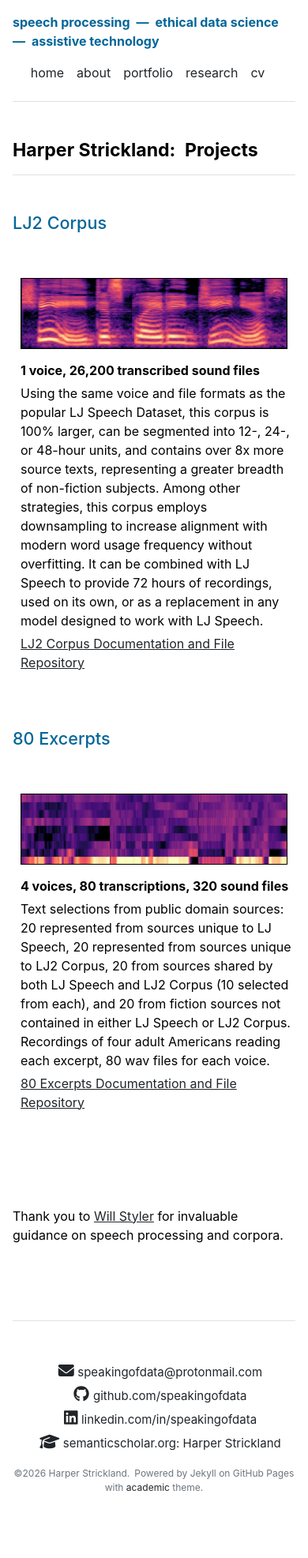
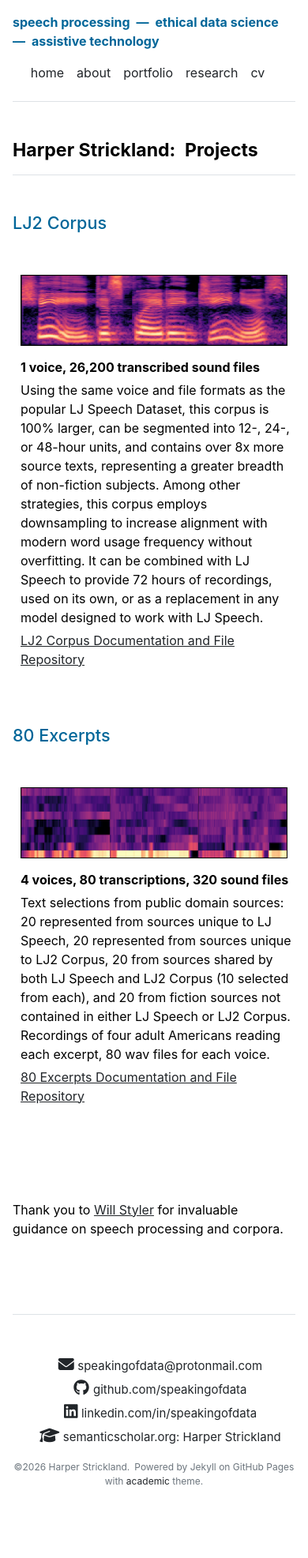
Before and after one commit to speakingofdata/speakingofdata.github.io, a Jekyll site: the page built from portfolio.md, in a window 390 px wide. Shown: the whole page at 79% size. Built offline with Jekyll 4.4.1, drawn with Linux system fonts in a browser that asks for light colours; nearby versions of some CDN libraries.

Commit message:
Update portfolio.html

```diff
--- a/_layouts/portfolio.html
+++ b/_layouts/portfolio.html
@@ -1,6 +1,18 @@
 ---
 layout: default
 ---
+<style>
+  .section-title {
+    color: #006699;
+    margin-bottom: 1rem; /* default spacing on wide screens */
+  }
+
+  @media (max-width: 767.98px) {
+    .section-title {
+      margin-bottom: 4px;
+    }
+  }
+</style>
 
 {{ content }}
 
@@ -10,7 +22,7 @@ layout: default
     {% for section in site.data.portfolio.projects %}
     <div class="row g-5 mb-5">
       <div class="col-md-2">
-        <h4 style="color:#006699;">{{ section.title }}</h4>
+        <h4 class="section-title">{{ section.title }}</h4>
       </div>
       <div class="col-md-10">
           {% if section.image %}
```
